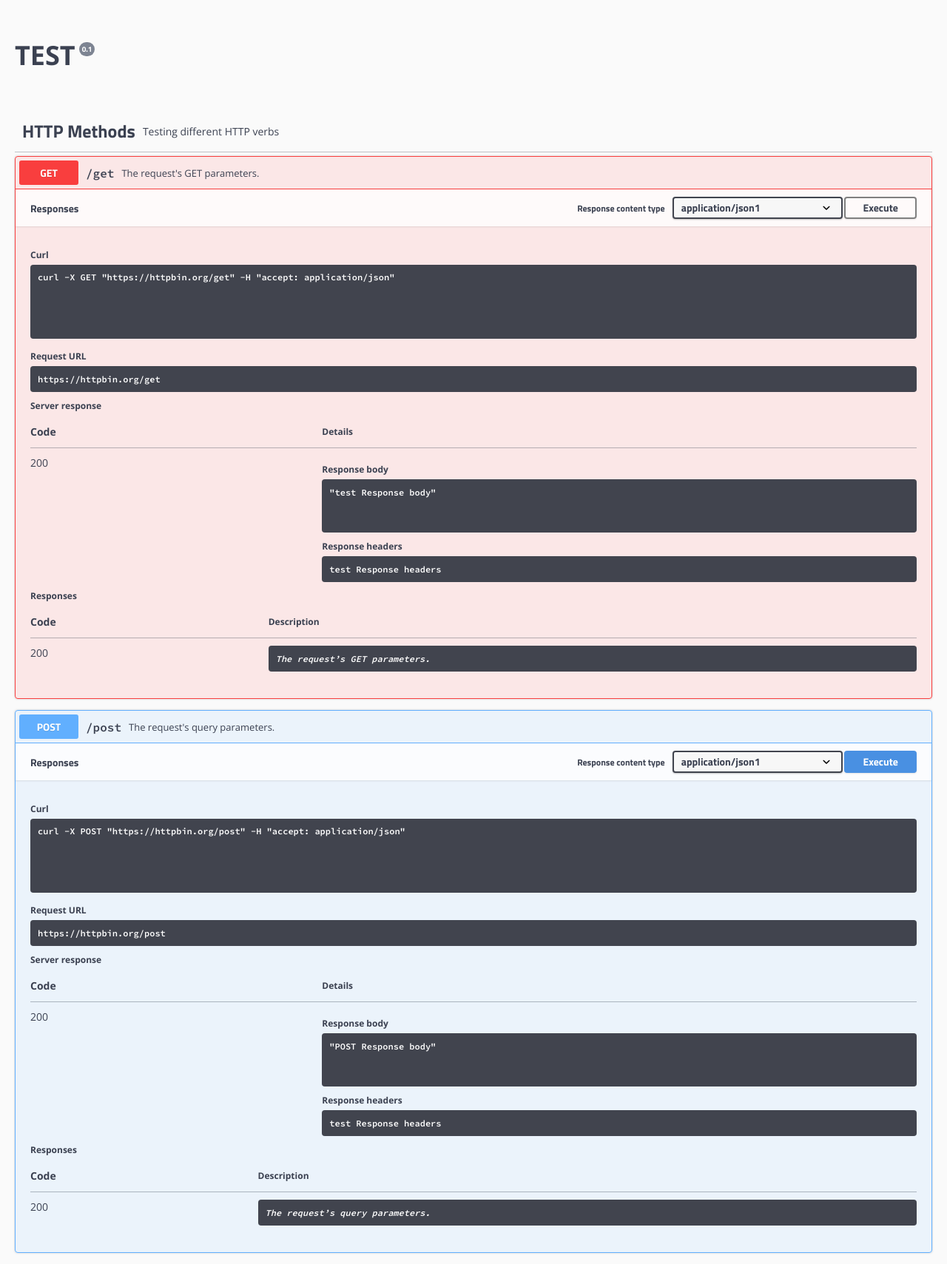
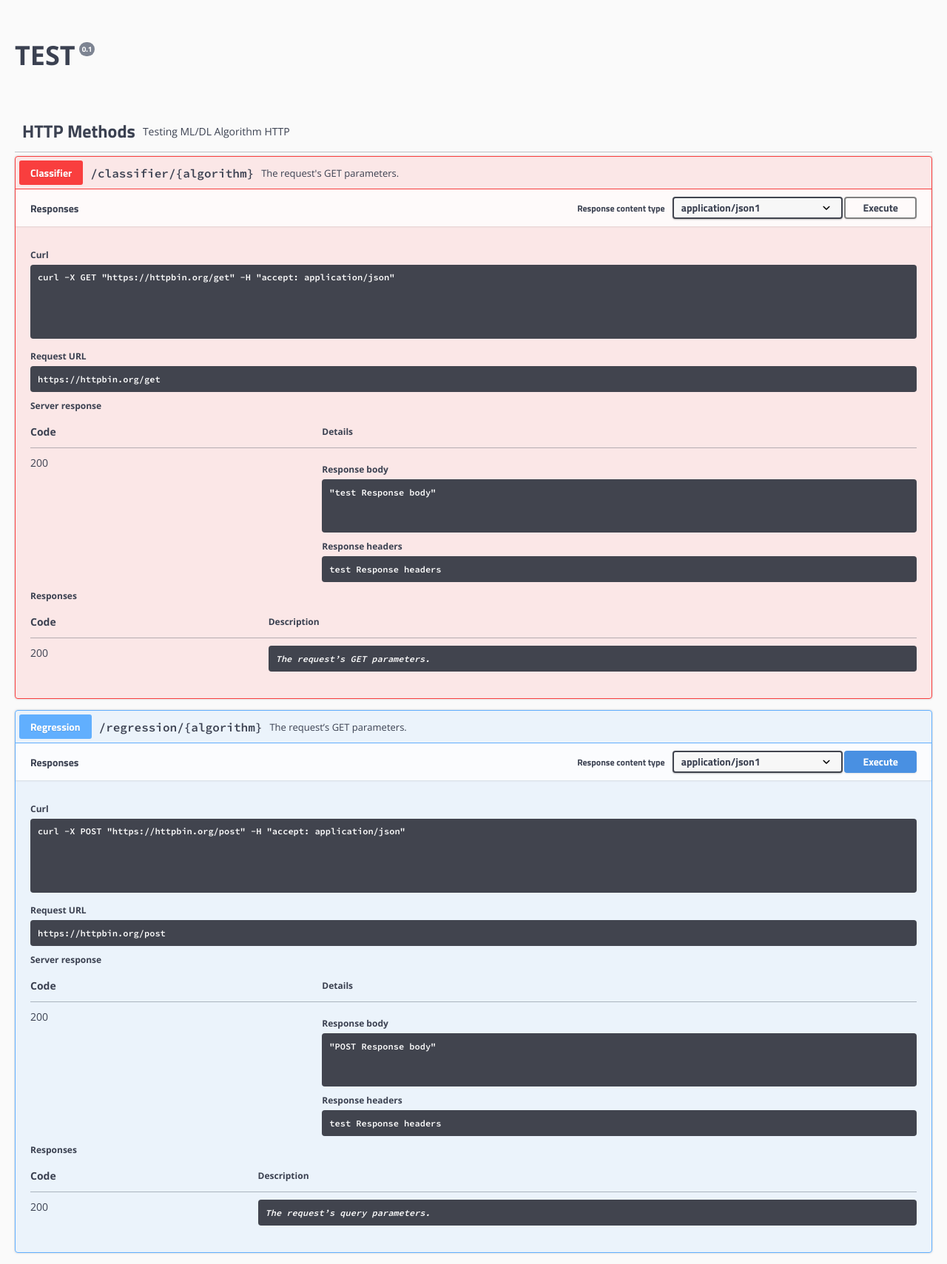
Before and after one commit to kashnepeo/dq_demo, a Flask app: page / in a window 1280 px wide. Shown: the whole page at 74% size. Run offline with Flask 2, Linux system fonts and the light colour scheme; parts of the project's set-up code (start-up, migrations or seed data) failed here and were passed over.

Commit message:
index.html

```diff
--- a/ml_rest/templates/index.html
+++ b/ml_rest/templates/index.html
@@ -52,12 +52,12 @@
                             <div class="opblock-tag-section is-open">
                                 <h4 class="opblock-tag" id="operations-tag-HTTP_Methods">
                                     <a class="nostyle" href="#/HTTP Methods"><span>HTTP Methods</span></a>
-                                    <small><div class="markdown">Testing different HTTP verbs</div></small><div></div>
+                                    <small><div class="markdown">Testing ML/DL Algorithm HTTP</div></small><div></div>
                                     <button class="expand-operation" title="Collapse operation"><svg class="arrow" width="20" height="20"><use href="#large-arrow-down" xlink:href="#large-arrow-down"></use></svg></button>
                                 </h4>
                                 <div style="height: auto; border: none; margin: 0px; padding: 0px;">
                                     <div class="opblock opblock-delete is-open" id="operations-HTTP Methods-delete_delete">
-                                        <div class="opblock-summary opblock-summary-delete get_opblock"><span class="opblock-summary-method">GET</span><span class="opblock-summary-path"><a class="nostyle" href="#/operations/HTTP Methods/delete_delete"><span>/get</span></a>
+                                        <div class="opblock-summary opblock-summary-delete get_opblock"><span class="opblock-summary-method">Classifier</span><span class="opblock-summary-path"><a class="nostyle" href="#/operations/HTTP Methods/delete_delete"><span>/classifier/{algorithm}</span></a>
                                             </span>
                                             <div class="opblock-summary-description">The request's GET parameters.</div>
                                         </div>
@@ -146,9 +146,9 @@
 
 
                                     <div class="opblock opblock-get is-open" id="operations-HTTP Methods-get_get">
-                                        <div class="opblock-summary opblock-summary-get post_opblock"><span class="opblock-summary-method">POST</span><span class="opblock-summary-path"><a class="nostyle" href="#/operations/HTTP Methods/get_get"><span>/post</span></a>
+                                        <div class="opblock-summary opblock-summary-get post_opblock"><span class="opblock-summary-method">Regression</span><span class="opblock-summary-path"><a class="nostyle" href="#/operations/HTTP Methods/get_get"><span>/regression/{algorithm}</span></a>
                                             </span>
-                                            <div class="opblock-summary-description">The request's query parameters.</div>
+                                            <div class="opblock-summary-description">The request’s GET parameters.</div>
                                         </div>
                                         <div class="post_opblock-body" style="height: auto; border: none; margin: 0px; padding: 0px;">
                                             <div class="opblock-body">
```
